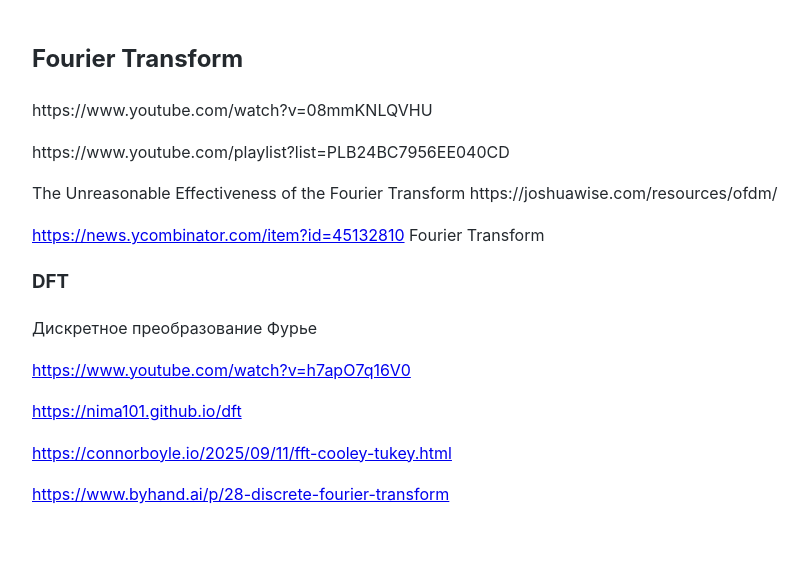
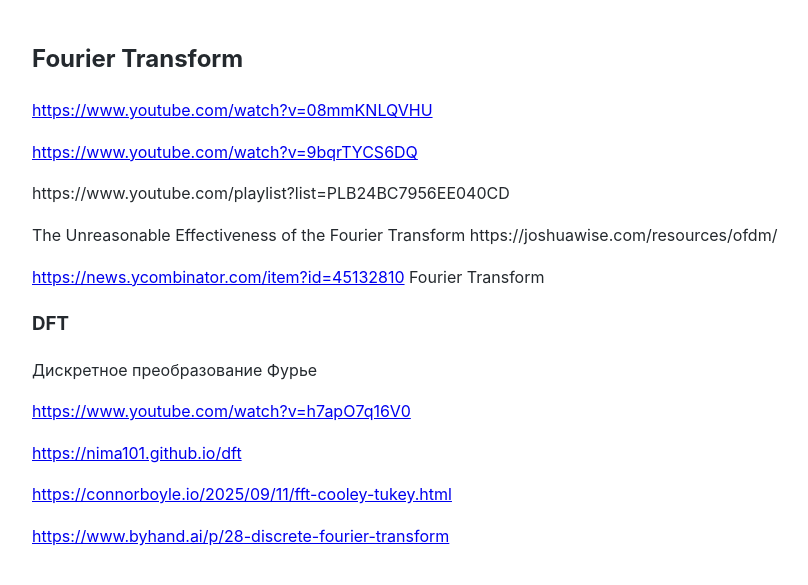
Before and after one commit to Michael-Lubinsky/michael-lubinsky.github.com, a Jekyll site: the page built from ml/fourier.md, in a window 1280 px wide. Shown: the top 585 px of the page, without its empty margins (158-966 px from the left). Built offline with Jekyll 4.4.1, drawn with Linux system fonts in a browser that asks for light colours; our own code applies the rules of GitHub Pages for plain Markdown files.

Commit message:
Update fourier.md

```diff
--- a/ml/fourier.md
+++ b/ml/fourier.md
@@ -1,6 +1,8 @@
 ## Fourier Transform
 
-https://www.youtube.com/watch?v=08mmKNLQVHU
+<https://www.youtube.com/watch?v=08mmKNLQVHU>
+
+<https://www.youtube.com/watch?v=9bqrTYCS6DQ>
 
 https://www.youtube.com/playlist?list=PLB24BC7956EE040CD
 
```
